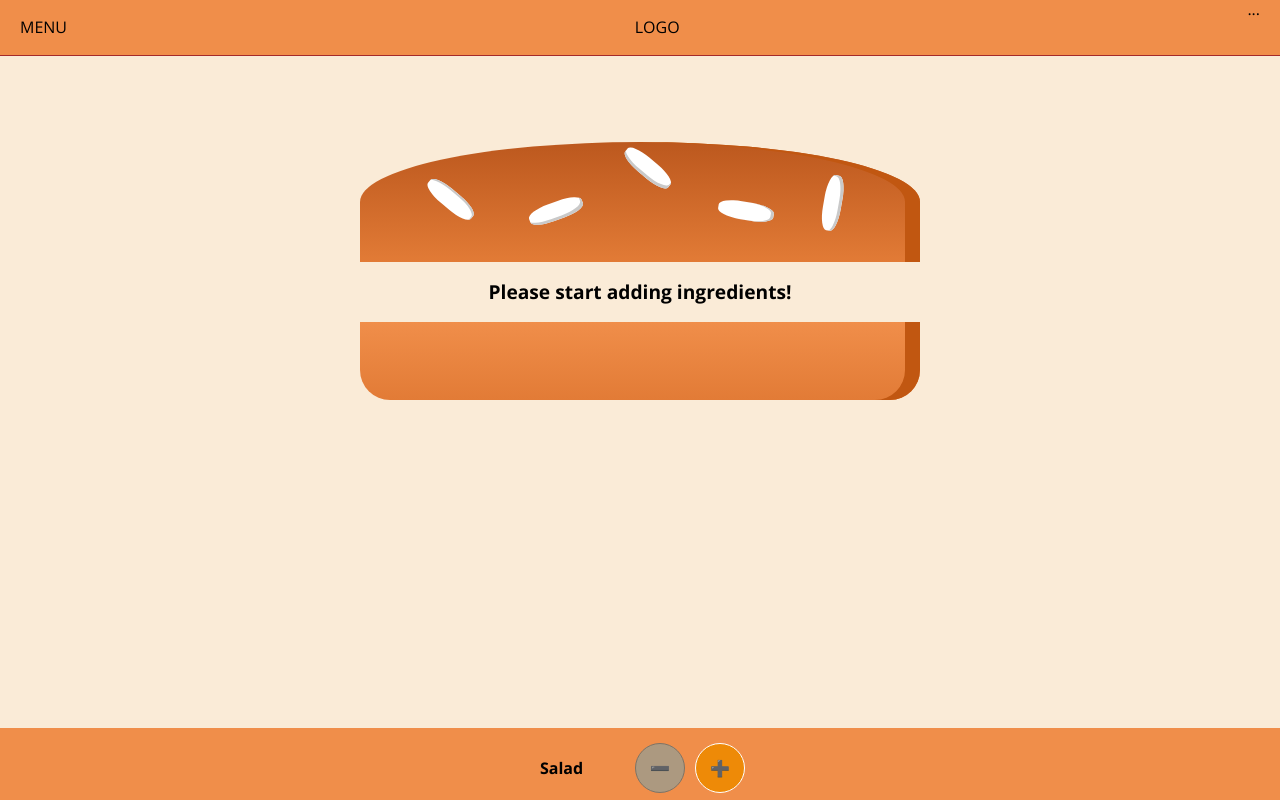
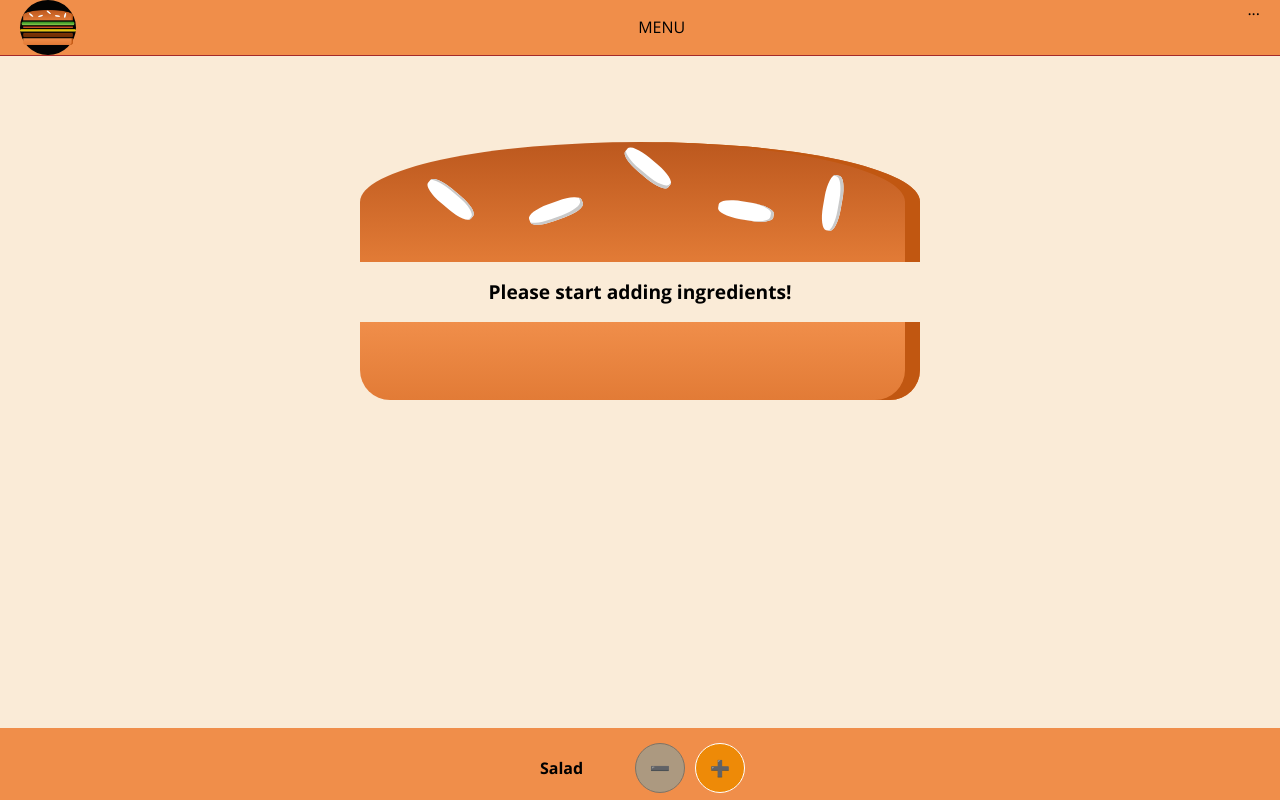
Before and after one commit to i386net/burger-builder, a React (Create React App) app: page / in a window 1280 px wide. Shown: the top 800 px of the page. Built offline with nearby package versions, Linux system fonts and the light colour scheme.

Commit message:
import Logo

```diff
--- a/src/components/Toolbar/Toolbar.js
+++ b/src/components/Toolbar/Toolbar.js
@@ -1,11 +1,12 @@
 import React from 'react';
 import styles from './Toolbar.module.css';
+import Logo from '../Logo/Logo';
 
 const Toolbar = () => {
   return (
     <header className={styles.Toolbar}>
+      <Logo />
       <div>MENU</div>
-      <div>LOGO</div>
       <nav className={styles.Toolbar__nav}>...</nav>
 
     </header>
--- a/src/components/UI/Modal/Modal.module.css
+++ b/src/components/UI/Modal/Modal.module.css
@@ -10,6 +10,7 @@
   top: 30%;
   box-sizing: border-box;
   transition: all 0.3s ease-out;
+  border-radius: 10px;
 }
 
 @media (min-width: 600px) {
```
